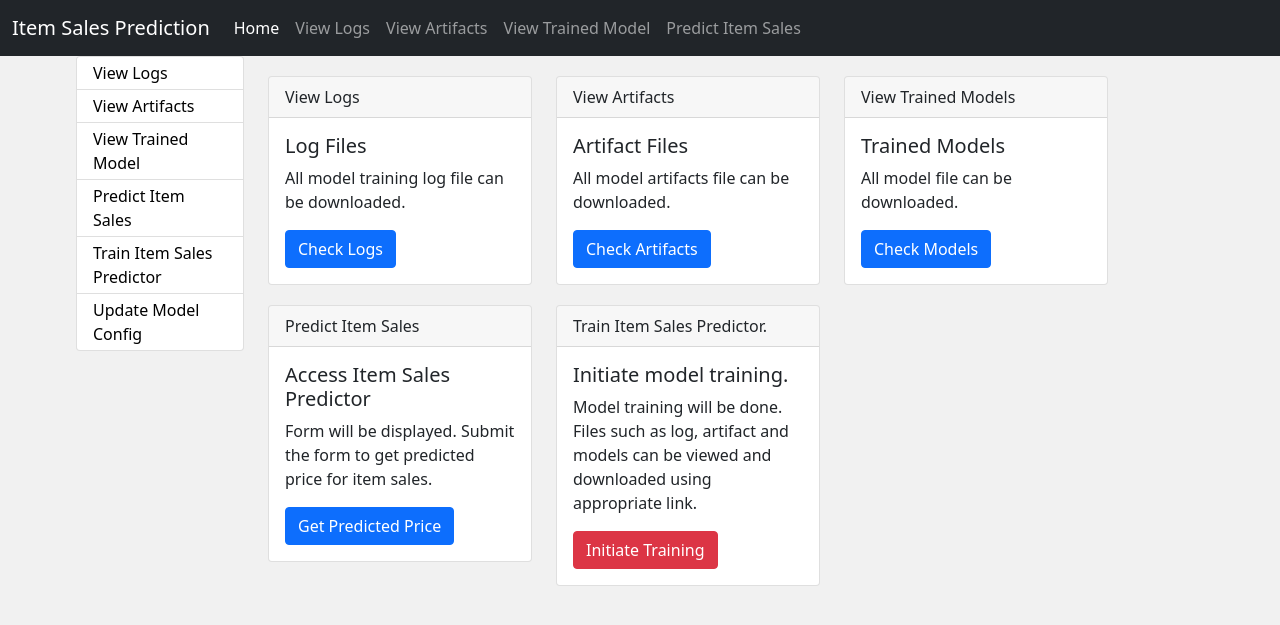
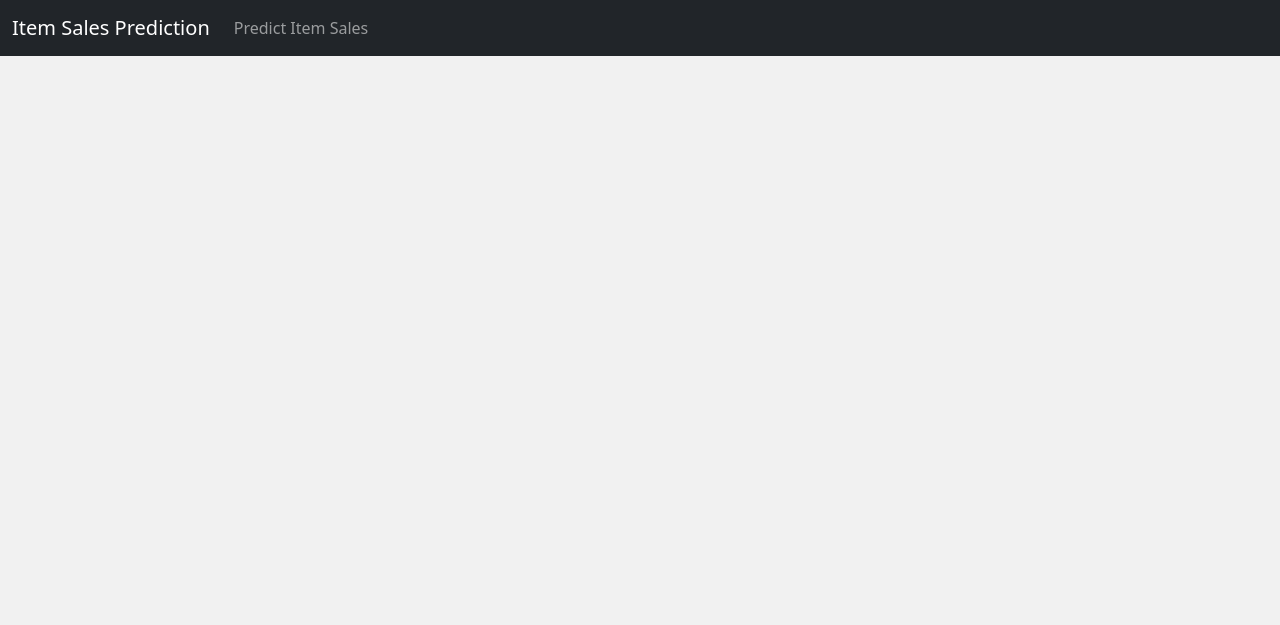
Before and after one commit to Chaituvarma-109/ineuronstoresales, a Flask app: page / in a window 1280 px wide. Shown: the top 625 px of the page. Run offline with Flask 2, Linux system fonts and the light colour scheme; some libraries are stand-ins or nearby versions.

Commit message:
modified and removed some functions

```diff
--- a/app.py
+++ b/app.py
@@ -2,15 +2,10 @@ import json
 import os
 
 from flask import Flask, request
-from flask import send_file, abort, render_template
-# from matplotlib.style import context
+from flask import render_template
 
 from sales.Entity.sales_predictor import SalesPredictor, SalesData
-from sales.Constants import CONFIG_DIR, get_current_time_stamp
-from sales.utils.util import read_yaml_file, write_yaml_file
-from sales.Logger.log import logging, get_log_dataframe
-from sales.Config.configuration import Configuration
-from sales.Pipeline.pipeline import Pipeline
+from sales.Constants import CONFIG_DIR
 
 ROOT_DIR = os.getcwd()
 LOG_FOLDER_NAME = "logs"
@@ -27,70 +22,12 @@ ITEM_OUTLET_SALES_KEY = "item_outlet_sales"
 app = Flask(__name__)
 
 
-@app.route('/artifact', defaults={'req_path': 'sales'})
-@app.route('/artifact/<path:req_path>')
-def render_artifact_dir(req_path):
-    os.makedirs("sales", exist_ok=True)
-    # Joining the base and the requested path
-    print(f"req_path: {req_path}")
-    abs_path = os.path.join(req_path)
-    print(abs_path)
-    # Return 404 if path doesn't exist
-    if not os.path.exists(abs_path):
-        return abort(404)
-
-    # Check if path is a file and serve
-    if os.path.isfile(abs_path):
-        if ".html" in abs_path:
-            with open(abs_path, "r", encoding="utf-8") as file:
-                content = ''
-                for line in file.readlines():
-                    content = f"{content}{line}"
-                return content
-        return send_file(abs_path)
-
-    # Show directory contents
-    files = {os.path.join(abs_path, file_name): file_name for file_name in os.listdir(abs_path) if "artifact" in
-             os.path.join(abs_path, file_name)}
-
-    result = {
-        "files": files,
-        "parent_folder": os.path.dirname(abs_path),
-        "parent_label": abs_path
-    }
-    return render_template('files.html', result=result)
-
-
 @app.route('/', methods=['GET', 'POST'])
 def index():
     try:
         return render_template('index.html')
     except Exception as e:
         return str(e)
-
-
-@app.route('/view_experiment_hist', methods=['GET', 'POST'])
-def view_experiment_history():
-    experiment_df = Pipeline.get_experiments_status()
-    context = {
-        "experiment": experiment_df.to_html(classes='table table-striped col-12')
-    }
-    return render_template('experiment_history.html', context=context)
-
-
-@app.route('/train', methods=['GET', 'POST'])
-def train():
-    pipeline = Pipeline(config=Configuration(current_time_stamp=get_current_time_stamp()))
-    if not Pipeline.experiment.running_status:
-        message = "Training started."
-        pipeline.start()
-    else:
-        message = "Training is already in progress."
-    context = {
-        "experiment": pipeline.get_experiments_status().to_html(classes='table table-striped col-12'),
-        "message": message
-    }
-    return render_template('train.html', context=context)
 
 
 @app.route('/predict', methods=['GET', 'POST'])
@@ -136,80 +73,5 @@ def predict():
     return render_template("predict.html", context=context)
 
 
-@app.route('/saved_models', defaults={'req_path': 'saved_models'})
-@app.route('/saved_models/<path:req_path>')
-def saved_models_dir(req_path):
-    os.makedirs("saved_models", exist_ok=True)
-    # Joining the base and the requested path
-    print(f"req_path: {req_path}")
-    abs_path = os.path.join(req_path)
-    print(abs_path)
-    # Return 404 if path doesn't exist
-    if not os.path.exists(abs_path):
-        return abort(404)
-
-    # Check if path is a file and serve
-    if os.path.isfile(abs_path):
-        return send_file(abs_path)
-
-    # Show directory contents
-    files = {os.path.join(abs_path, file): file for file in os.listdir(abs_path)}
-
-    result = {
-        "files": files,
-        "parent_folder": os.path.dirname(abs_path),
-        "parent_label": abs_path
-    }
-    return render_template('saved_models_files.html', result=result)
-
-
-@app.route("/update_model_config", methods=['GET', 'POST'])
-def update_model_config():
-    try:
-        if request.method == 'POST':
-            model_config = request.form['new_model_config']
-            model_config = model_config.replace("'", '"')
-            print(model_config)
-            model_config = json.loads(model_config)
-
-            write_yaml_file(file_path=MODEL_CONFIG_FILE_PATH, data=model_config)
-
-        model_config = read_yaml_file(file_path=MODEL_CONFIG_FILE_PATH)
-        return render_template('update_model.html', result={"model_config": model_config})
-
-    except Exception as e:
-        logging.exception(e)
-        return str(e)
-
-
-@app.route(f'/logs', defaults={'req_path': f'{LOG_FOLDER_NAME}'})
-@app.route(f'/{LOG_FOLDER_NAME}/<path:req_path>')
-def render_log_dir(req_path):
-    os.makedirs(LOG_FOLDER_NAME, exist_ok=True)
-    # Joining the base and the requested path
-    logging.info(f"req_path: {req_path}")
-    abs_path = os.path.join(req_path)
-    print(abs_path)
-    # Return 404 if path doesn't exist
-    if not os.path.exists(abs_path):
-        return abort(404)
-
-    # Check if path is a file and serve
-    if os.path.isfile(abs_path):
-        log_df = get_log_dataframe(abs_path)
-        context = {"log": log_df.to_html(classes="table-striped", index=False)}
-        return render_template('log.html', context=context)
-
-    # Show directory contents
-    files = {os.path.join(abs_path, file): file for file in os.listdir(abs_path)}
-
-    result = {
-        "files": files,
-        "parent_folder": os.path.dirname(abs_path),
-        "parent_label": abs_path
-    }
-    return render_template('log_files.html', result=result)
-
-
 if __name__ == "__main__":
     app.run(host='0.0.0.0', debug=True)
--- a/templates/header.html
+++ b/templates/header.html
@@ -16,7 +16,7 @@
     <!-- Bootstrap CSS -->
     <link href="https://cdn.jsdelivr.net/npm/bootstrap@5.1.3/dist/css/bootstrap.min.css" rel="stylesheet"
         integrity="sha384-1BmE4kWBq78iYhFldvKuhfTAU6auU8tT94WrHftjDbrCEXSU1oBoqyl2QvZ6jIW3" crossorigin="anonymous">
-    {% block head %}{% endblock %}
+    <title>Mart Sales</title>
 </head>
 <style>
 
@@ -40,16 +40,7 @@ table-layout: fixed;
 }
 </style>
 <body style="background-color: #f1f1f1;">
-
-
-
-    <!---
-
-    navbar code
-
-
-
-    -->
+                                  <!---navbar code--->
 
     <nav class="navbar navbar-expand-lg navbar-dark bg-dark">
         <div class="container-fluid">
@@ -60,18 +51,6 @@ table-layout: fixed;
             <a class="navbar-brand" href="/">Item Sales Prediction</a>
             <div class="collapse navbar-collapse" id="navbarTogglerDemo03">
                 <ul class="navbar-nav me-auto mb-2 mb-lg-0">
-                    <li class="nav-item">
-                        <a class="nav-link active" aria-current="page" href="/">Home</a>
-                    </li>
-                    <li class="nav-item">
-                        <a class="nav-link {% if 'log' in request.path %} active {% endif %}" href="/logs">View Logs</a>
-                    </li>
-                    <li class="nav-item">
-                        <a class="nav-link {% if 'artifact' in request.path %} active {% endif %}" href="/artifact">View Artifacts</a>
-                    </li>
-                    <li class="nav-item">
-                        <a class="nav-link {% if 'saved_models' in request.path %} active {% endif %}" href="/saved_models">View Trained Model</a>
-                    </li>
                     <li class="nav-item">
                         <a class="nav-link {% if 'predict' in request.path %} active {% endif %}" href="/predict">Predict Item Sales</a>
                     </li>
@@ -84,40 +63,10 @@ table-layout: fixed;
 
     <div class="row" style="margin-left: 5%;margin-right:5%;">
 
-        <div class="col-md-2 col-sm-12 col-lg-2">
-            <ul class=" list-group ">
-                <li class="list-group-item py-1  {% if 'log' in request.path %} active {% endif %}">
-                    <a  style=" text-decoration: none;color:black" href="/logs">View Logs</a>
-                </li>
-                <li class="list-group-item py-1 {% if 'artifact' in request.path %} active {% endif %}">
-                    <a style=" text-decoration: none;color:rgb(0, 0, 0)" href="/artifact">View Artifacts</a>
-                </li>
-                <li class="list-group-item py-1 {% if 'saved_models' in request.path %} active {% endif %}">
-                    <a style=" text-decoration: none;color:black" href="/saved_models">View Trained Model</a>
-                </li>
-                <li class="list-group-item py-1 {% if 'predict' in request.path %} active {% endif %}">
-                    <a style=" text-decoration: none;color:black" href="/predict">Predict Item Sales</a>
-                </li>
-                <li class="list-group-item py-1 {% if 'train' in request.path %} active {% endif %}">
-                    <a style=" text-decoration: none;color:black" href="/train">Train Item Sales Predictor</a>
-                </li>
-
-
-
-                <li class="list-group-item py-1 {% if 'update_model_config' in request.path %} active {% endif %}">
-                    <a style=" text-decoration: none;color:black" href="/update_model_config">Update Model Config</a>
-                </li>
-            </ul>
-
-        </div>
-
-        <div class="col-md-8 col-sm-12 col-lg-9" style="margin-top:20px;">
             {% block content %}
 
 
             {% endblock %}
-
-        </div>
 
     </div>
 
--- a/templates/index.html
+++ b/templates/index.html
@@ -1,88 +1,5 @@
 {% extends 'header.html' %}
-
-{% block head %}
-
-
-<title>Index</title>
-{% endblock %}
 
 {% block content %}
 
-<div class="row">
-
-<div class="col-md-4 col-lg-4 col-sm-12">
-<div class="card">
-    <div class="card-header">
-       View Logs
-    </div>
-    <div class="card-body">
-
-        <h5 class="card-title">Log Files</h5>
-        <p class="card-text">All model training log file can be downloaded.</p>
-        <a class="btn btn-primary" href="/logs">Check Logs</a>
-    </div>
-</div>
-</div>
-
-
-<div class="col-md-4 col-lg-4 col-sm-12" style="margin-bottom:20px;">
-    <div class="card">
-        <div class="card-header">
-           View Artifacts
-        </div>
-        <div class="card-body">
-
-            <h5 class="card-title">Artifact Files</h5>
-            <p class="card-text">All model artifacts file can be downloaded.</p>
-            <a class="btn btn-primary" href="/artifact">Check Artifacts</a>
-        </div>
-    </div>
-    </div>
-
-
-
-    <div class="col-md-4 col-lg-4 col-sm-12"  style="margin-bottom:20px;">
-        <div class="card">
-            <div class="card-header">
-               View Trained Models
-            </div>
-            <div class="card-body">
-
-                <h5 class="card-title">Trained Models</h5>
-                <p class="card-text">All model file can be downloaded.</p>
-                <a class="btn btn-primary" href="/saved_models">Check Models</a>
-            </div>
-        </div>
-        </div>
-
-
-    <div class="col-md-4 col-lg-4 col-sm-12"  style="margin-bottom:20px;">
-        <div class="card">
-            <div class="card-header">
-              Predict Item Sales
-            </div>
-            <div class="card-body">
-
-                <h5 class="card-title">Access Item Sales Predictor</h5>
-                <p class="card-text">Form will be displayed. Submit the form to get predicted price for item sales.</p>
-                <a class="btn btn-primary" href="/predict">Get Predicted Price</a>
-            </div>
-        </div>
-        </div>
-
-        <div class="col-md-4 col-lg-4 col-sm-12"  style="margin-bottom:20px;">
-            <div class="card">
-                <div class="card-header">
-                  Train Item Sales Predictor.
-                </div>
-                <div class="card-body">
-
-                    <h5 class="card-title">Initiate model training.</h5>
-                    <p class="card-text">Model training will be done. Files such as log, artifact and models can be viewed and downloaded using appropriate link.</p>
-                    <a class="btn btn-danger" href="/train">Initiate Training</a>
-                </div>
-            </div>
-            </div>
-</div>
-
 {% endblock %}
```
Also changed, not shown: config/model.yaml (+8 -0 lines), templates/experimental_history.html (deleted, +0 -22 lines), templates/files.html (deleted, +0 -36 lines), templates/log.html (deleted, +0 -22 lines), templates/log_files.html (deleted, +0 -38 lines), templates/saved_models_files.html (deleted, +0 -37 lines), templates/train.html (deleted, +0 -28 lines), templates/update_model.html (deleted, +0 -43 lines).
